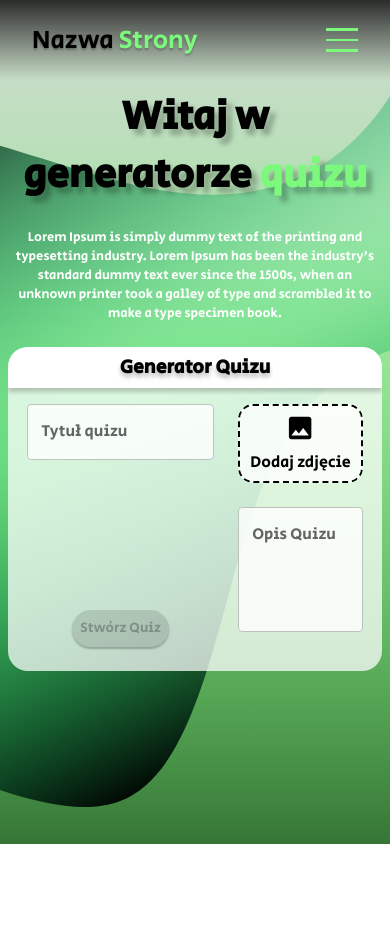
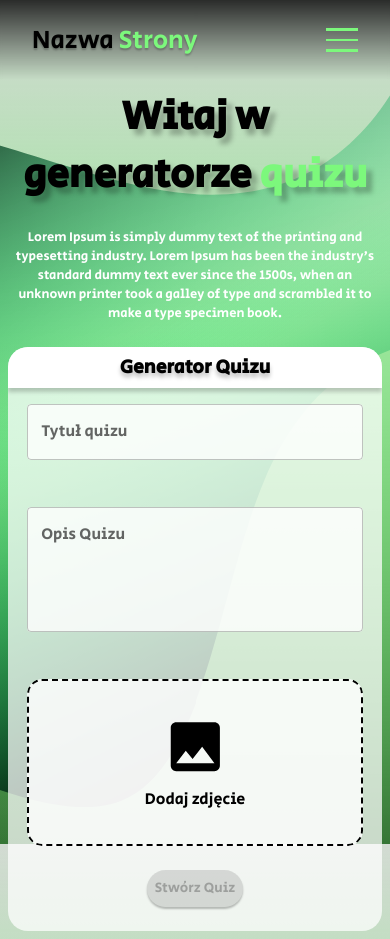
Before and after one commit to Szocik01/Projekt_inzynierski_frontend, a React (Create React App) app: page /add-quiz in a window 390 px wide. Before the commit the page ends 844 px from the top, so only its background shows below. Built offline with nearby package versions, Linux system fonts and the light colour scheme.

Commit message:
Add responsivity to AddQuiz

```diff
--- a/src/pages/AddQuiz.tsx
+++ b/src/pages/AddQuiz.tsx
@@ -13,6 +13,7 @@ import { useSelector } from "react-redux";
 import { ReduxAppState } from "../storage/redux";
 import { AuthSliceState } from "../storage/authSlice";
 import ContentLoading from "../components/UtilityComponents/ContentLoading";
+import { mediaUp } from "../utils/mediaQueries";
 
 const descriptionContainerStyles = css({
   color: "white",
@@ -37,32 +38,42 @@ const descriptionStyles = css({
 });
 
 const addQuizFormStyles = css({
-  position:"relative",
+  position: "relative",
   width: "100%",
-  display: "grid",
+  display: "flex",
   padding: "1rem 1.2rem",
-  gridTemplateAreas: `
-  "inlineinputssection imagesection"
-  "buttonsection descriptionsection"
-`,
-  gridTemplateColumns: "3fr 2fr",
+  flexDirection: "column",
   gap: "1.5rem",
   ".text-field": {
-    gridArea: "inlineinputssection",
     ".MuiInputBase-root": {
       backgroundColor: "#FFFFFFcc",
     },
   },
   ".multiline-field": {
-    gridArea: "descriptionsection",
     ".MuiInputBase-root": {
       backgroundColor: "#FFFFFFcc",
     },
   },
   ".drop-zone": {
-    gridArea: "imagesection",
     label: {
       backgroundColor: "#FFFFFFcc",
+    },
+  },
+  [mediaUp("sm")]: {
+    display: "grid",
+    gridTemplateColumns: "3fr 2fr",
+    gridTemplateAreas: `
+    "inlineinputssection imagesection"
+    "buttonsection descriptionsection"
+  `,
+    ".text-field": {
+      gridArea: "inlineinputssection",
+    },
+    ".multiline-field": {
+      gridArea: "descriptionsection",
+    },
+    ".drop-zone": {
+      gridArea: "imagesection",
     },
   },
 });
@@ -146,14 +157,14 @@ const AddQuiz = () => {
     formData.append("name", title);
     formData.append("description", description);
     formData.append("user_id", userId);
-    if(file !== null){
+    if (file !== null) {
       formData.append("image", file as Blob);
     }
     addQuiz(handleResponse, handleError, {
       method: "POST",
       headers: {
         Authorization: `Bearer ${token}`,
-        Accept:	"application/json"
+        Accept: "application/json",
       },
       body: formData,
     });
@@ -169,6 +180,11 @@ const AddQuiz = () => {
     const allowedExtensionsRegex = /\.(jpg|jpeg|png|svg)$/i;
     if (!allowedExtensionsRegex.test(file.name)) {
       setPhotoError("Niedozwolone rozszerzenie pliku.");
+      return;
+    }
+
+    if (file.name.includes(" ")) {
+      setPhotoError("Nazwa pliku nie może zawierać spacji.");
       return;
     }
 
@@ -188,7 +204,6 @@ const AddQuiz = () => {
   function descriptionChangeHansler(text: string) {
     setDesctiption(text);
   }
-
 
   function validateTitle(): string {
     if (title.trim().length <= 10 || title.trim().length >= 40) {
@@ -219,8 +234,12 @@ const AddQuiz = () => {
       </div>
       <div css={formContainerStyles}>
         <h3 css={sectionHeaderStyles}>Generator Quizu</h3>
-        <form css={addQuizFormStyles} onSubmit={addQuizHandler} encType='multipart/form-data'>
-        {isLoading && <ContentLoading coverParent blurOverlay/>}
+        <form
+          css={addQuizFormStyles}
+          onSubmit={addQuizHandler}
+          encType="multipart/form-data"
+        >
+          {isLoading && <ContentLoading coverParent blurOverlay />}
           <QuizDataCard
             textFieldValue={title}
             multilineFieldValue={description}
```
